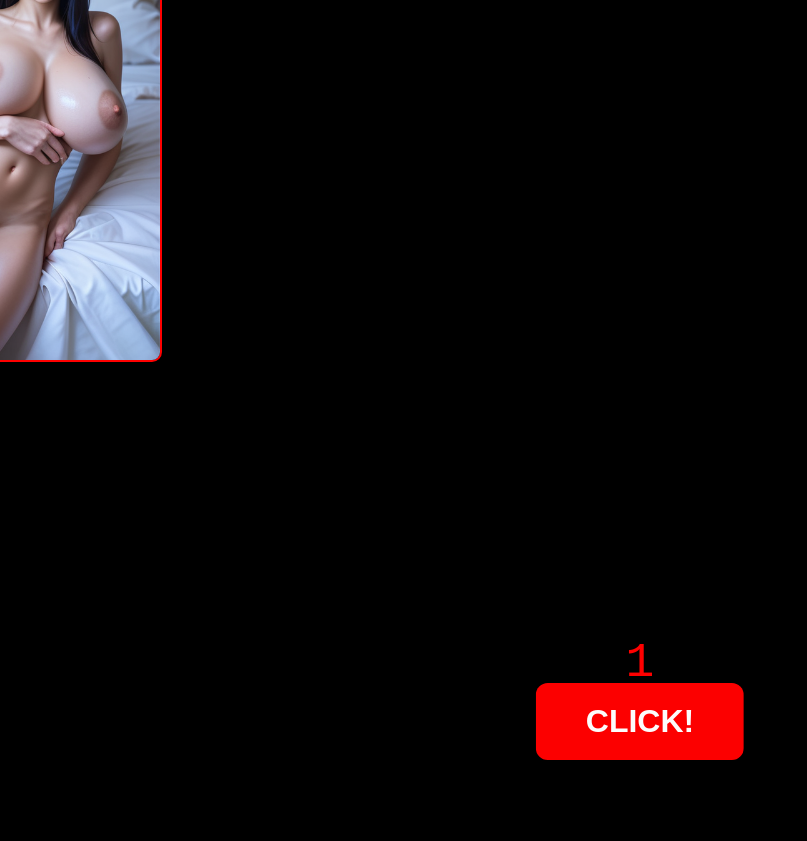
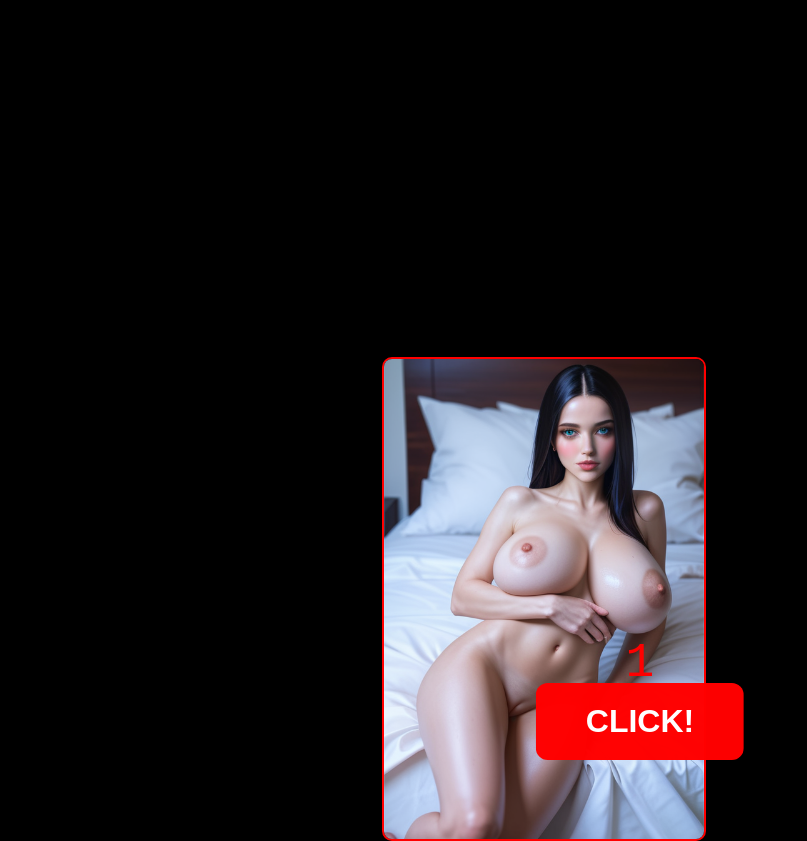
Before and after one commit to Goddes-naomi/Naomiriskylink., a website: page index.html in a window 1280 px wide. Both pictures are taken after a click on the button "CLICK!". Shown: the whole page, without its empty margins (0-807 px from the left). Before the commit the page ends 800 px from the top, so only its background shows below. Drawn offline with Linux system fonts and the light colour scheme.

Commit message:
Update index.html

```diff
--- a/index.html
+++ b/index.html
@@ -45,12 +45,16 @@
       position: absolute;
       max-width: 25vw;
       height: auto;
-      top: calc(10% + 40px);
-      left: calc(10% + 10px + (Math.random() * 50vw));
-      transform: translate(-50%, -50%);
+      top: 10%;
+      left: 10%;
       border: 2px solid red;
       border-radius: 10px;
       z-index: 1;
+      animation: popIn 0.4s ease-out forwards;
+    }
+    @keyframes popIn {
+      0% { transform: scale(0.5) translate(-50%, -50%); opacity: 0; }
+      100% { transform: scale(1) translate(-50%, -50%); opacity: 1; }
     }
   </style>
 </head>
@@ -68,7 +72,6 @@
     let index = 0;
     let count = 0;
 
-    // Inserisci qui i nomi ESATTI delle immagini
     const images = [
       "00000-2311820418.png", "00000-3921721558.png", "00003-2311820421.png",
       "00006-1969074463.png", "00015-3366985875.png", "00018-1819379801.png",
@@ -89,6 +92,9 @@
     clickButton.addEventListener('click', () => {
       const img = document.createElement('img');
       img.src = '/' + images[index];
+      img.style.top = Math.random() * 80 + '%';
+      img.style.left = Math.random() * 80 + '%';
+      img.style.transform = 'translate(-50%, -50%)';
       imageContainer.appendChild(img);
 
       index = (index + 1) % images.length;
```
